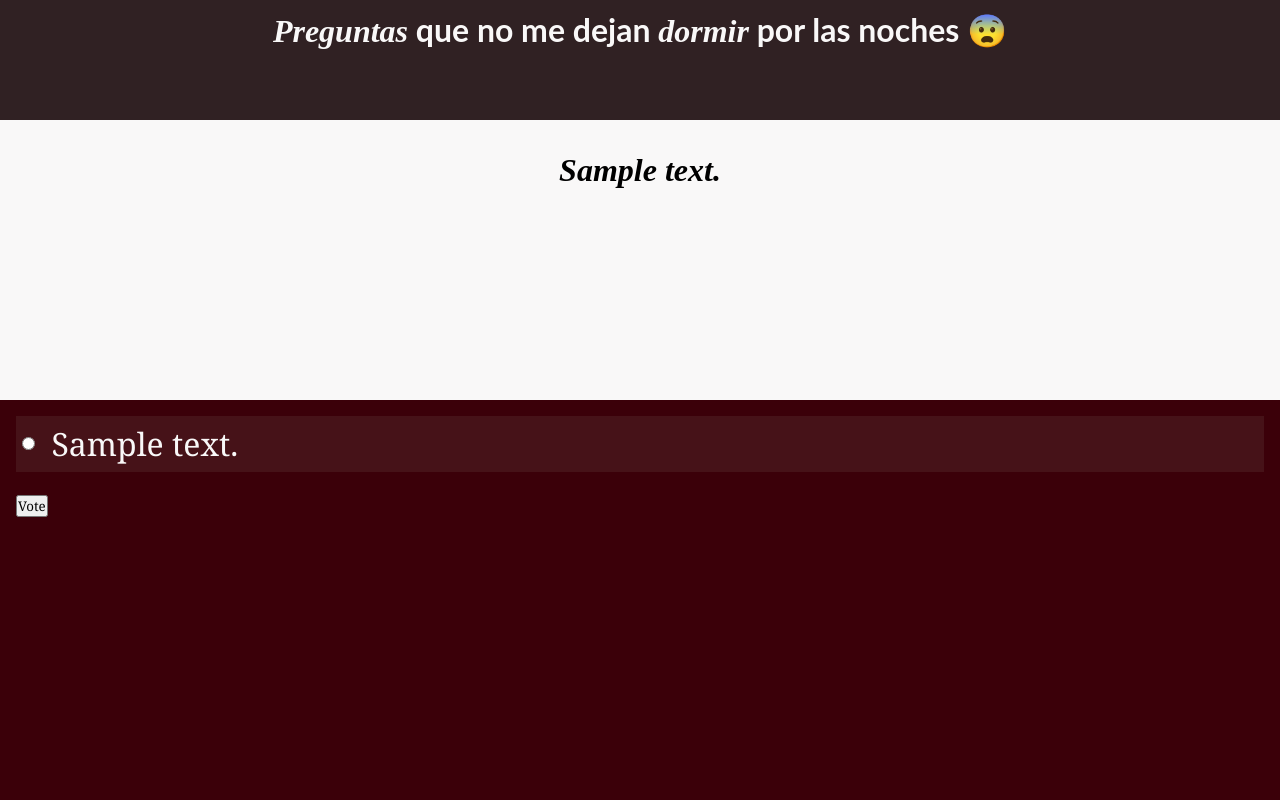
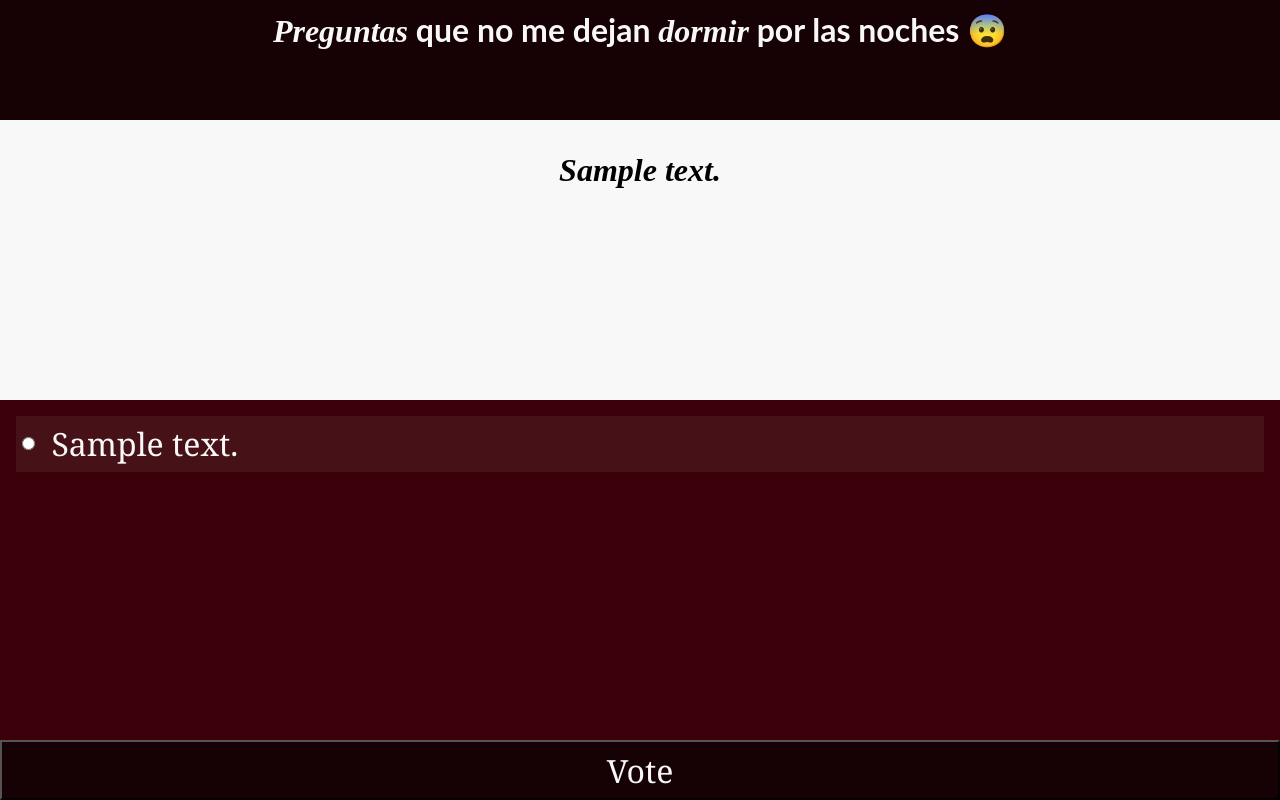
Before and after one commit to luucamay/existenciality, a Django app: template polls/templates/polls/index.html in a window 1280 px wide. Run offline with Django 3.2, Linux system fonts and the light colour scheme; the template is opened without the code that fills it: most values are stand-ins (such as "Sample title", 1, 10 or a date in 2020); some web fonts are replaced.

Commit message:
feat: Add styles to fotteer

```diff
--- a/polls/static/polls/style.css
+++ b/polls/static/polls/style.css
@@ -3,7 +3,7 @@
 @import url('https://fonts.googleapis.com/css2?family=Lato:wght@600&display=swap');
 :root {
   --base-color: #3B0009;
-  --darker-color: #302123;
+  --darker-color: #160104;
   --whiter-color: #F9F8F8;
   --transparent-base-color: #461218;
 }
@@ -28,6 +28,8 @@ body {
   background-color: var(--base-color);
   display: grid;
   grid-template-rows: 15% 35% 40%;
+  position: relative;
+  min-height: 100vh;
 }
 
 h2 {
@@ -50,11 +52,6 @@ h1 em {
   font-family: 'Laila', serif;
 }
 
-form {
-
-  padding: 1em;
-}
-
 .radio {
   font-size: 2rem;
   color: var(--whiter-color);
@@ -64,3 +61,21 @@ form {
   padding: 0.2em;
   background-color: var(--transparent-base-color);
 }
+
+/* Set up footer at bottom https://www.freecodecamp.org/news/how-to-keep-your-footer-where-it-belongs-59c6aa05c59c/ */
+.button {
+  font-size: 2rem;
+  background-color: var(--darker-color);
+  color: var(--whiter-color);
+  width: 100%;
+  position: absolute;
+  bottom: 0;
+  padding: 0.2em;
+}
+
+.question-set {
+  display: grid;
+  grid-template-rows: min-content auto;
+  grid-gap: 0.5em;
+  padding: 1em;
+}
--- a/polls/templates/polls/index.html
+++ b/polls/templates/polls/index.html
@@ -4,11 +4,17 @@
     <meta charset="UTF-8" />
     <meta name="viewport" content="width=device-width, initial-scale=1.0" />
     {% load static %}
-    <link rel="stylesheet" type="text/css" href="{% static 'polls/style.css' %}">
+    <link
+      rel="stylesheet"
+      type="text/css"
+      href="{% static 'polls/style.css' %}"
+    />
     <title>Document</title>
   </head>
   <body>
-    <h1><em>Preguntas</em> que no me dejan <em>dormir</em> por las noches 😨</h1>
+    <h1>
+      <em>Preguntas</em> que no me dejan <em>dormir</em> por las noches 😨
+    </h1>
     <h2>{{ question.question_text }}</h2>
 
     {% if error_message %}
@@ -16,6 +22,7 @@
     {% endif %}
 
     <form action="{% url 'polls:vote' question.id %}" method="post">
+      <div class="question-set">
         {% csrf_token %} {% for choice in question.choice_set.all %}
         <label for="choice{{ forloop.counter }}" class="radio">
           <input
@@ -25,9 +32,10 @@
             value="{{ choice.id }}"
           />
           {{ choice.choice_text }}</label
-      ><br />
+        >
         {% endfor %}
-      <input type="submit" value="Vote" />
+      </div>
+      <input type="submit" value="Vote" class="button" />
     </form>
   </body>
 </html>
```
Also changed, not shown: db.sqlite3. Lines whose indentation alone changed are shown as unchanged.
